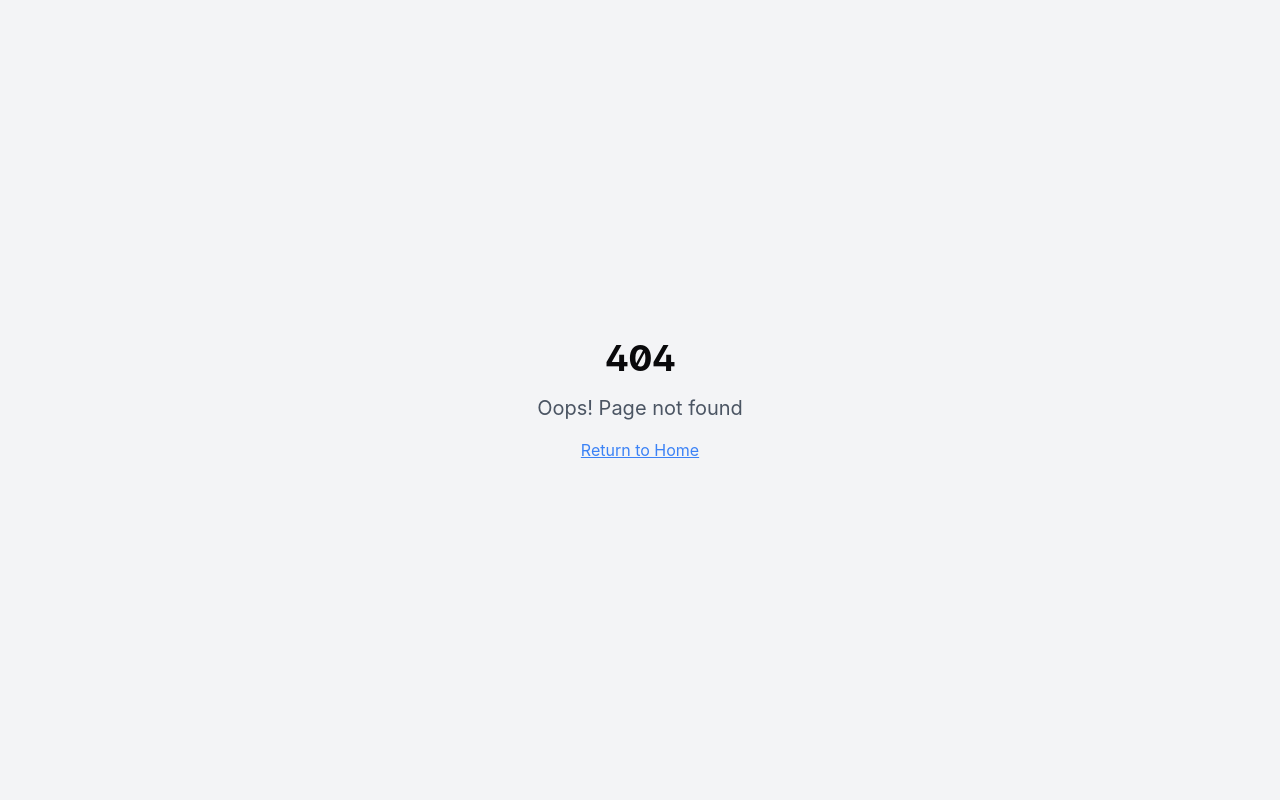
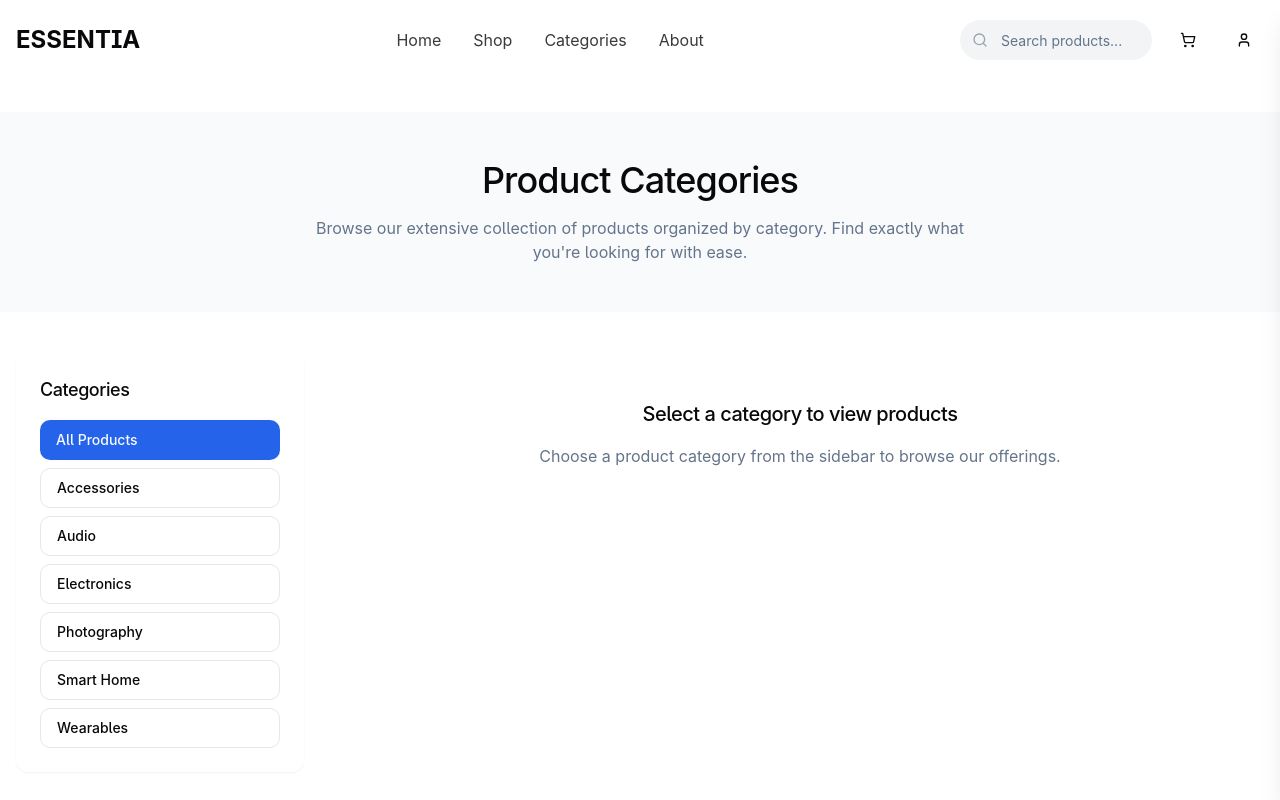
Before and after one commit to RahatAhmedShafi/trovehaven-bazaar, a React (Vite) app: page /categories in a window 1280 px wide. Before the commit this address had no page. Shown: the top 800 px of the page. Built offline with nearby package versions, Linux system fonts and the light colour scheme.

Commit message:
Fix: Categories page not working
Fix the categories page to ensure it functions correctly.

```diff
--- a/src/App.tsx
+++ b/src/App.tsx
@@ -8,6 +8,7 @@ import { CartProvider } from "./context/CartContext";
 import Index from "./pages/Index";
 import ProductPage from "./pages/ProductPage";
 import CartPage from "./pages/CartPage";
+import CategoriesPage from "./pages/CategoriesPage";
 import NotFound from "./pages/NotFound";
 
 const queryClient = new QueryClient();
@@ -23,6 +24,7 @@ const App = () => (
             <Route path="/" element={<Index />} />
             <Route path="/product/:id" element={<ProductPage />} />
             <Route path="/cart" element={<CartPage />} />
+            <Route path="/categories" element={<CategoriesPage />} />
             <Route path="*" element={<NotFound />} />
           </Routes>
         </BrowserRouter>
--- a/src/data/products.ts
+++ b/src/data/products.ts
@@ -1,4 +1,3 @@
-
 export interface Product {
   id: number;
   name: string;
@@ -178,22 +177,34 @@ export const products: Product[] = [
   }
 ];
 
-// Function to get a product by ID
+export const getAllCategories = (): string[] => {
+  const categoriesSet = new Set<string>();
+
+  products.forEach(product => {
+    if (product.category) {
+      categoriesSet.add(product.category);
+    }
+  });
+
+  return Array.from(categoriesSet).sort();
+};
+
+export const getProductsByCategory = (category: string): Product[] => {
+  return products.filter(product => product.category === category);
+};
+
 export const getProductById = (id: number): Product | undefined => {
   return products.find(product => product.id === id);
 };
 
-// Function to get featured products
 export const getFeaturedProducts = (): Product[] => {
   return products.filter(product => product.featured);
 };
 
-// Function to get best seller products
 export const getBestSellerProducts = (): Product[] => {
   return products.filter(product => product.bestSeller);
 };
 
-// Function to get new products
 export const getNewProducts = (): Product[] => {
   return products.filter(product => product.new);
 };
--- /dev/null
+++ b/src/pages/CategoriesPage.tsx
@@ -0,0 +1,139 @@
+
+import React, { useState } from 'react';
+import { Link } from 'react-router-dom';
+import Navbar from '../components/Navbar';
+import Footer from '../components/Footer';
+import { getProductsByCategory, getAllCategories, Product } from '../data/products';
+import ProductCard from '../components/ProductCard';
+import { Button } from '@/components/ui/button';
+import {
+  Pagination,
+  PaginationContent,
+  PaginationItem,
+  PaginationLink,
+  PaginationNext,
+  PaginationPrevious,
+} from '@/components/ui/pagination';
+
+const CategoriesPage: React.FC = () => {
+  const [selectedCategory, setSelectedCategory] = useState<string | null>(null);
+  const categories = getAllCategories();
+
+  // Get products for the selected category, or all products if no category is selected
+  const categoryProducts: Product[] = selectedCategory
+    ? getProductsByCategory(selectedCategory)
+    : [];
+
+  return (
+    <div className="flex flex-col min-h-screen">
+      <Navbar />
+
+      <main className="flex-grow pt-8 pb-16">
+        {/* Hero Section */}
+        <section className="bg-gray-50 py-12 mb-10">
+          <div className="container mx-auto px-4 text-center">
+            <h1 className="text-3xl md:text-4xl font-medium tracking-tight mb-4">Product Categories</h1>
+            <p className="text-muted-foreground max-w-2xl mx-auto">
+              Browse our extensive collection of products organized by category. Find exactly what you're looking for with ease.
+            </p>
+          </div>
+        </section>
+
+        <div className="container mx-auto px-4">
+          <div className="grid grid-cols-1 lg:grid-cols-4 gap-8">
+            {/* Categories Sidebar */}
+            <div className="lg:col-span-1">
+              <div className="bg-white rounded-xl shadow-sm p-6 sticky top-24">
+                <h2 className="font-medium text-lg mb-4">Categories</h2>
+                <div className="space-y-2">
+                  <Button
+                    variant={selectedCategory === null ? "default" : "outline"}
+                    className="w-full justify-start"
+                    onClick={() => setSelectedCategory(null)}
+                  >
+                    All Products
+                  </Button>
+
+                  {categories.map((category) => (
+                    <Button
+                      key={category}
+                      variant={selectedCategory === category ? "default" : "outline"}
+                      className="w-full justify-start"
+                      onClick={() => setSelectedCategory(category)}
+                    >
+                      {category}
+                    </Button>
+                  ))}
+                </div>
+              </div>
+            </div>
+
+            {/* Products Grid */}
+            <div className="lg:col-span-3">
+              {selectedCategory === null ? (
+                <div className="text-center py-12">
+                  <h3 className="text-xl font-medium mb-4">Select a category to view products</h3>
+                  <p className="text-muted-foreground">Choose a product category from the sidebar to browse our offerings.</p>
+                </div>
+              ) : (
+                <>
+                  <div className="flex justify-between items-center mb-6">
+                    <h2 className="text-2xl font-medium">{selectedCategory}</h2>
+                    <p className="text-muted-foreground">{categoryProducts.length} products</p>
+                  </div>
+
+                  {categoryProducts.length > 0 ? (
+                    <div className="grid grid-cols-1 sm:grid-cols-2 lg:grid-cols-3 gap-6">
+                      {categoryProducts.map((product, index) => (
+                        <ProductCard key={product.id} product={product} index={index} />
+                      ))}
+                    </div>
+                  ) : (
+                    <div className="text-center py-12 bg-gray-50 rounded-xl">
+                      <h3 className="text-xl font-medium mb-2">No products found</h3>
+                      <p className="text-muted-foreground mb-4">We couldn't find any products in this category.</p>
+                      <Button variant="outline" onClick={() => setSelectedCategory(null)}>
+                        View all categories
+                      </Button>
+                    </div>
+                  )}
+
+                  {/* Pagination - only shown if we have products */}
+                  {categoryProducts.length > 0 && (
+                    <div className="mt-10">
+                      <Pagination>
+                        <PaginationContent>
+                          <PaginationItem>
+                            <PaginationPrevious href="#" />
+                          </PaginationItem>
+                          <PaginationItem>
+                            <PaginationLink href="#" isActive>
+                              1
+                            </PaginationLink>
+                          </PaginationItem>
+                          <PaginationItem>
+                            <PaginationLink href="#">2</PaginationLink>
+                          </PaginationItem>
+                          <PaginationItem>
+                            <PaginationLink href="#">3</PaginationLink>
+                          </PaginationItem>
+                          <PaginationItem>
+                            <PaginationNext href="#" />
+                          </PaginationItem>
+                        </PaginationContent>
+                      </Pagination>
+                    </div>
+                  )}
+                </>
+              )}
+            </div>
+          </div>
+        </div>
+      </main>
+
+      <Footer />
+    </div>
+  );
+};
+
+export default CategoriesPage;
```
